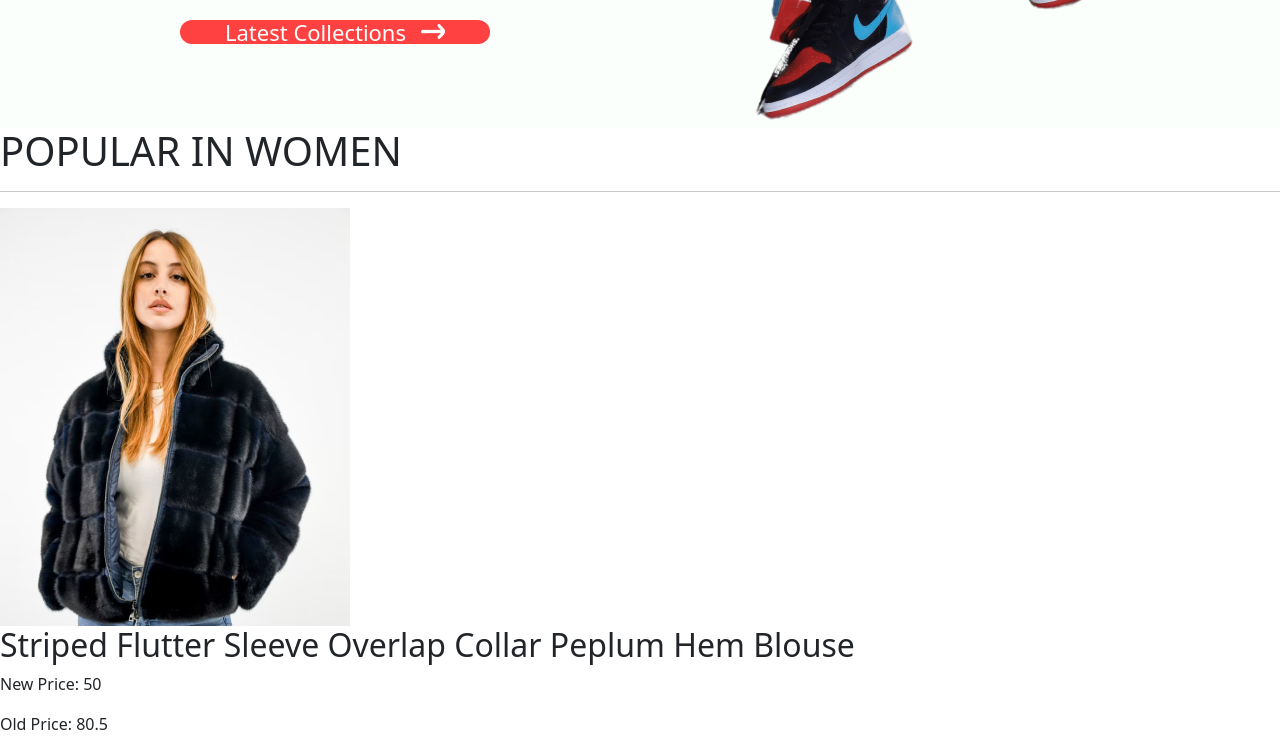
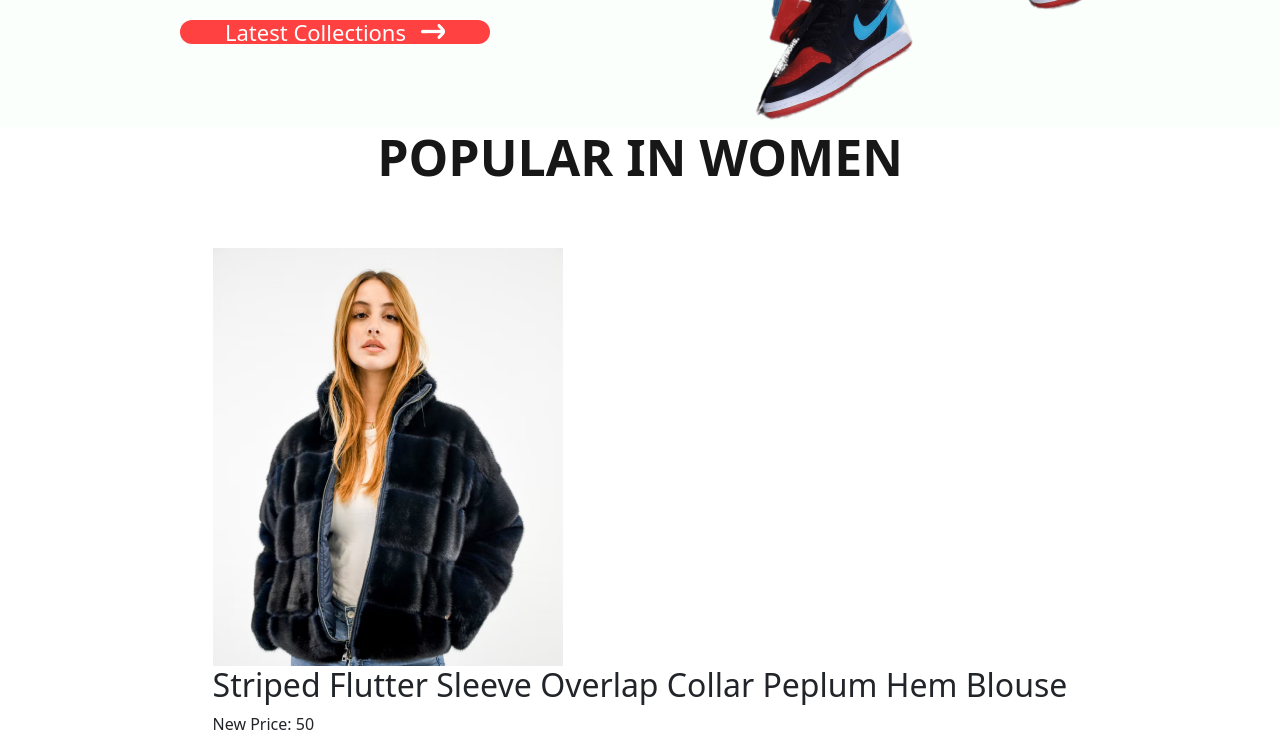
Before and after one commit to Blueat19/E-Commerce---FrontEnd, a React (Create React App) app: page / in a window 1280 px wide. Shown: the part 760-1510 px from the top of the page. Built offline with nearby package versions, Linux system fonts and the light colour scheme.

Commit message:
Update popular.css
Update to popular.css

```diff
--- a/src/components/popular/popular.css
+++ b/src/components/popular/popular.css
@@ -0,0 +1,13 @@
+.popular {
+    display: flex;
+    flex-direction: column;
+    align-items: center;
+    gap: 10px;
+    height: 90vh;
+}
+
+.popular h1 {
+    color: #171717;
+    font-size: 50px;
+    font-weight: 600;
+}
```
